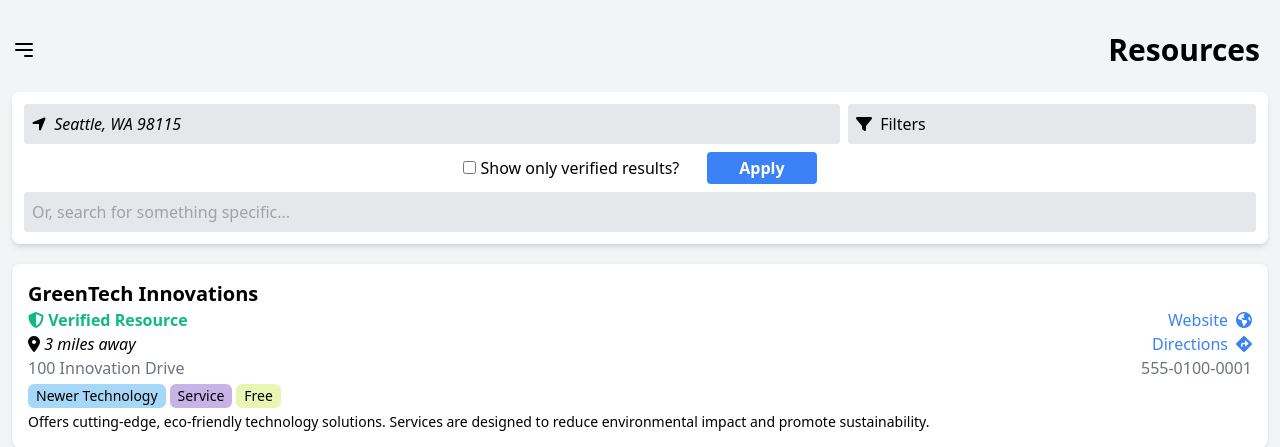
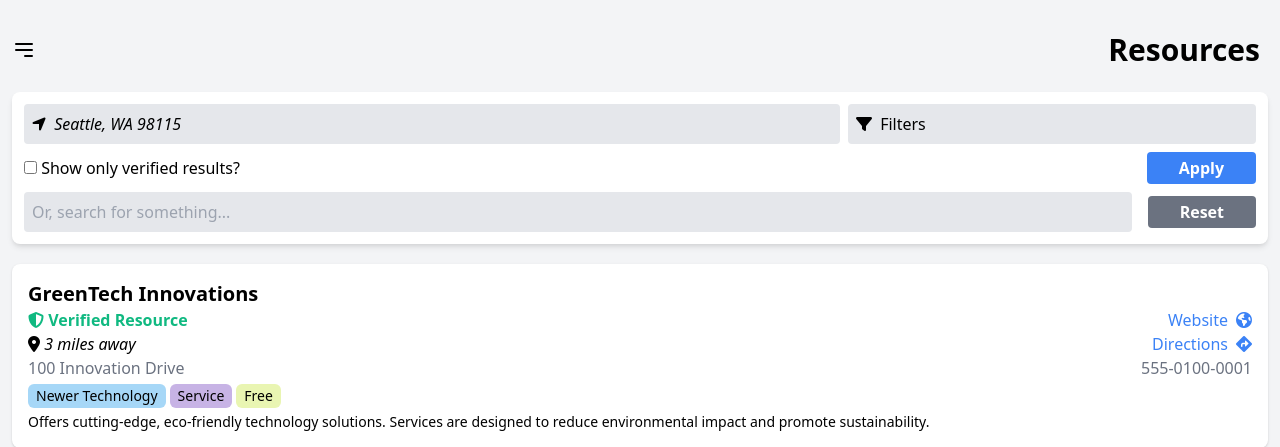
Before and after one commit to aheinz92/techWaste, a Flask app: page /resources in a window 1280 px wide. Shown: the top 447 px of the page. Run offline with Flask 3, Linux system fonts and the light colour scheme.

Commit message:
Made the Resources filtering work!

```diff
--- a/main.py
+++ b/main.py
@@ -7,22 +7,30 @@ app = Flask(__name__)
 
 
 
-def resource_meets_criteria(resource, distance, tags):
-    # Convert distance to float for comparison and handle None or empty string
+def resource_meets_criteria(resource, distance, tags, only_verified, search_name):
+    # Distance filtering
     selected_distance = float(distance) if distance else float('inf')
-
-    # Ensure the resource's distance is within the selected range
     resource_distance = float(resource.get('distance', 0))
     if resource_distance > selected_distance:
         return False
 
-    # Ensure the resource has all the selected tags
-    resource_tags = set(resource.get('tags', []))
-    for tag in tags:
-        if tag not in resource_tags:
-            return False
+    # Tags filtering: Skip if no tags are selected
+    if tags:
+        resource_tags = set(resource.get('tags', []))
+        for tag in tags:
+            if tag not in resource_tags:
+                return False
+
+    # Verification filtering
+    if only_verified and not resource.get('verified', False):
+        return False
+
+    # Name filtering
+    if search_name and search_name.lower() not in resource.get('name', '').lower():
+        return False
 
     return True
+
 
 
 tag_colors = {
@@ -56,6 +64,8 @@ def resources():
     tags = request.args.getlist('tags') if 'tags' in request.args else []
     if isinstance(tags, str):  # In case tags come as a comma-separated string
         tags = tags.split(',')
+    only_verified = 'filterOnlyVerified' in request.args and request.args.get('filterOnlyVerified') == 'on'
+    search_name = request.args.get('searchName', '')
 
     # Construct the path to resources.JSON relative to the Flask app root
     resources_path = os.path.join(current_app.root_path, 'static', 'resources.JSON')
@@ -64,10 +74,11 @@ def resources():
         resources_data = json.load(f)
 
     # Filter resources based on criteria
-    filtered_resources = [resource for resource in resources_data if resource_meets_criteria(resource, distance, tags)]
+    filtered_resources = [resource for resource in resources_data if resource_meets_criteria(resource, distance, tags, only_verified, search_name)]
 
-    # Pass the tag_colors dictionary to the template
-    return render_template('resources.html', resources=filtered_resources, tag_colors=tag_colors)
+    # Convert dictionary keys to a list and pass it to the template
+    tag_keys = list(tag_colors.keys())
+    return render_template('resources.html', resources=filtered_resources, tag_colors=tag_colors, tag_keys=tag_keys)
 
 @app.route('/lesson1')
 def lesson1():
--- a/templates/resources.html
+++ b/templates/resources.html
@@ -5,7 +5,8 @@
 
 {% block content %}
 <div class="bg-white p-3 rounded-lg shadow-md mb-5">
-
+    <!-- Start of Form -->
+    <form action="/resources" method="get">
         <!-- Overlay -->
         <div id="dropdownOverlay" class="fixed inset-0 bg-black opacity-0 pointer-events-none transition-opacity duration-300 ease-in-out"></div>
 
@@ -21,7 +22,9 @@
                         <i>Seattle, WA 98115</i>
                     </button>
                     <div id="locationContent" class="dropdown-content mt-2 absolute w-full hidden bg-white shadow rounded p-4">
+                        <!-- Intentionally keeping this input for appearance, even though it's not part of the form submission -->
                         <input type="text" placeholder="Start typing your city or ZIP code..." class="p-2 w-full bg-gray-200 rounded p-3">
+                        <!-- Placeholder select, not used in submission -->
                         <select class="p-2 w-full mt-1 bg-gray-200 rounded p-2">
                             <option value="">Or, choose from a list:</option>
                             <option value="Seattle, WA">Seattle, WA</option>
@@ -30,9 +33,9 @@
                             <option value="San Francisco, CA">San Francisco, CA</option>
                             <option value="Portland, OR">Portland, OR</option>
                         </select>
-                    <label for="distanceSlider" class="block text-sm font-medium text-gray-700 p-2 pt-4">Select distance (miles):</label>
+                        <label for="distanceSlider" class="block text-sm font-medium text-gray-700 p-2 pt-4">Select maximum distance: <span id="distanceValue">{{ request.args.get('distance', '50') }}</span> miles</label>
                         <div class="relative pt-1">
-                        <input type="range" id="distanceSlider" name="distanceSlider" min="0" max="100" value="50" step="10" class="w-full h-2 bg-gray-200 rounded-lg appearance-none cursor-pointer dark:bg-gray-700 my-2 relative z-10">
+                            <input type="range" id="distanceSlider" name="distance" min="0" max="100" value="{{ request.args.get('distance', '50') }}" step="10" class="w-full h-2 bg-gray-200 rounded-lg appearance-none cursor-pointer dark:bg-gray-700 my-2 relative z-10" oninput="document.getElementById('distanceValue').innerText=this.value">
                             <div class="flex justify-between px-2 mb-1">
                                 <span class="text-xs text-gray-500">0 mi.</span>
                                 <span class="text-xs text-gray-500">50 mi.</span>
@@ -44,100 +47,48 @@
 
                 <!-- Tags Dropdown -->
                 <div id="tagDropdown" class="dropdown bg-gray-200 p-2 rounded flex-grow" style="flex-basis: 33.333%;">
-                <button class="dropbtn">
+                    <button type="button" class="dropbtn">
                         <i class="fa-solid fa-filter mr-1"></i>
                         Filters
                     </button>
                     <div id="tagContent" class="dropdown-content mt-2 absolute w-full hidden bg-white shadow rounded flex justify-center items-center text-sm">
                         <div class="grid grid-cols-2 gap-1 py-2">
+                            <!-- Iterate over tag_keys instead of tag_colors.keys() -->
+                            {% for tag in tag_keys %}
                             <div>
-                            <input type="checkbox" id="tag1" name="Recycling Center">
-                            <label for="tag1" style="background-color: {{ tag_colors['Recycling Center'] }}; margin: 0;" class="rounded-md px-1">Recycling Center</label>
+                                <input type="checkbox" id="tag{{ loop.index }}" name="tags" value="{{ tag }}" {{ 'checked' if tag in request.args.getlist('tags') else '' }}>
+                                <label for="tag{{ loop.index }}" style="background-color: {{ tag_colors[tag] }}; margin: 0;" class="rounded-md px-1">{{ tag }}</label>
                             </div>
-                        <div>
-                            <input type="checkbox" id="tag2" name="Local Trading">
-                            <label for="tag2" style="background-color: {{ tag_colors['Local Trading'] }}; margin: 0;" class="rounded-md px-1">Local Trading</label>
-                        </div>
-                        <div>
-                            <input type="checkbox" id="tag3" name="Store or Business">
-                            <label for="tag3" style="background-color: {{ tag_colors['Store or Business'] }}; margin: 0;" class="rounded-md px-1">Store or Business</label>
-                        </div>
-                        <div>
-                            <input type="checkbox" id="tag4" name="Service">
-                            <label for="tag4" style="background-color: {{ tag_colors['Service'] }}; margin: 0;" class="rounded-md px-1">Service</label>
-                        </div>
+                            {% if loop.index % 4 == 0 and not loop.last %}
                             <div class="col-span-2 flex justify-center">
                                 <hr class="border-t border-gray-300 mr-3 w-full">
                             </div>
-                        <div>
-                            <input type="checkbox" id="tag5" name="Older Technology">
-                            <label for="tag5" style="background-color: {{ tag_colors['Older Technology'] }}; margin: 0;" class="rounded-md px-1">Older Technology</label>
-                        </div>
-                        <div>
-                            <input type="checkbox" id="tag6" name="Newer Technology">
-                            <label for="tag6" style="background-color: {{ tag_colors['Newer Technology'] }}; margin: 0;" class="rounded-md px-1">Newer Technology</label>
-                        </div>
-                        <div class="col-span-2 flex justify-center">
-                            <hr class="border-t border-gray-300 mr-3 w-full">
-                        </div>
-                        <div>
-                            <input type="checkbox" id="tag7" name="Consumer Hardware">
-                            <label for="tag7" style="background-color: {{ tag_colors['Consumer Hardware'] }}; margin: 0;" class="rounded-md px-1">Consumer Hardware</label>
-                        </div>
-                        <div>
-                            <input type="checkbox" id="tag8" name="General Hardware">
-                            <label for="tag8" style="background-color: {{ tag_colors['General Hardware'] }}; margin: 0;" class="rounded-md px-1">General Hardware</label>
-                        </div>
-                        <div class="col-span-2 flex justify-center">
-                            <hr class="border-t border-gray-300 mr-3 w-full">
-                        </div>
-                        <div>
-                            <input type="checkbox" id="tag9" name="Government">
-                            <label for="tag9" style="background-color: {{ tag_colors['Government'] }}; margin: 0;" class="rounded-md px-1">Government</label>
-                        </div>
-                        <div>
-                            <input type="checkbox" id="tag10" name="Individual">
-                            <label for="tag10" style="background-color: {{ tag_colors['Individual'] }}; margin: 0;" class="rounded-md px-1">Individual</label>
-                        </div>
-                        <div class="col-span-2 flex justify-center">
-                            <hr class="border-t border-gray-300 mr-3 w-full">
-                        </div>
-                        <div>
-                            <input type="checkbox" id="tag11" name="Paid">
-                            <label for="tag11" style="background-color: {{ tag_colors['Paid'] }}; margin: 0;" class="rounded-md px-1">Paid</label>
-                        </div>
-                        <div>
-                            <input type="checkbox" id="tag12" name="Free">
-                            <label for="tag12" style="background-color: {{ tag_colors['Free'] }}; margin: 0;" class="rounded-md px-1">Free</label>
-                        </div>
+                            {% endif %}
+                            {% endfor %}
                         </div>
                     </div>
                 </div>
             </div>
 
-        <!-- Apply Button on a new row with filter checkbox -->
-        <div class="flex justify-center items-center space-x-4">
-            <div class="mr-3">
-                <input type="checkbox" id="filterOnlyVerifiedCheckbox" name="filterOnlyVerified">
+            <div class="flex justify-between items-center mb-4">
+                <div class="flex-grow mr-3">
+                    <input type="checkbox" id="filterOnlyVerifiedCheckbox" name="filterOnlyVerified" {{ 'checked' if 'filterOnlyVerified' in request.args and request.args.get('filterOnlyVerified') == 'on' }}>
                     <label for="filterOnlyVerifiedCheckbox">Show only verified results?</label>
                 </div>
-            <button id="applyButton" class="bg-blue-500 hover:bg-blue-700 text-white font-bold py-1 px-8 rounded">
+                <button type="submit" id="applyButton" class="bg-blue-500 hover:bg-blue-700 text-white font-bold py-1 px-8 rounded">
                     Apply
                 </button>
             </div>
 
-        <!-- Text Search Bar -->
-        <div class="mt-4">
-            <input type="text" placeholder="Or, search for something specific..." class="p-2 w-full bg-gray-200 rounded">
-        </div>
-
+            <div class="flex items-center">
+                <input type="text" name="searchName" placeholder="Or, search for something..." class="p-2 flex-grow bg-gray-200 rounded" value="{{ request.args.get('searchName', '') }}">
+                <button type="button" id="resetButton" class="ml-4 bg-gray-500 hover:bg-gray-700 text-white font-bold py-1 px-8 rounded" onclick="window.location.href='/resources'">
+                    Reset
+                </button>
             </div>
         </div>
-
-
-
-
-
+    </form>
+</div>
 
 <!-- List of Resources inside a container for dynamic updates -->
 <div id="resultsContainer" class="space-y-4">
@@ -179,15 +130,7 @@
     {% endfor %}
 </div>
 
-
-
 {% endblock %}
-
-
-
-
-
-
 
 <script>
     document.getElementById("applyButton").addEventListener("click", function() {
```
Also changed, not shown: static/images/logo screen 1080 full.png (added), static/images/logo screen 1080 partial.png (added), 1 other file. Lines whose indentation alone changed are shown as unchanged.
